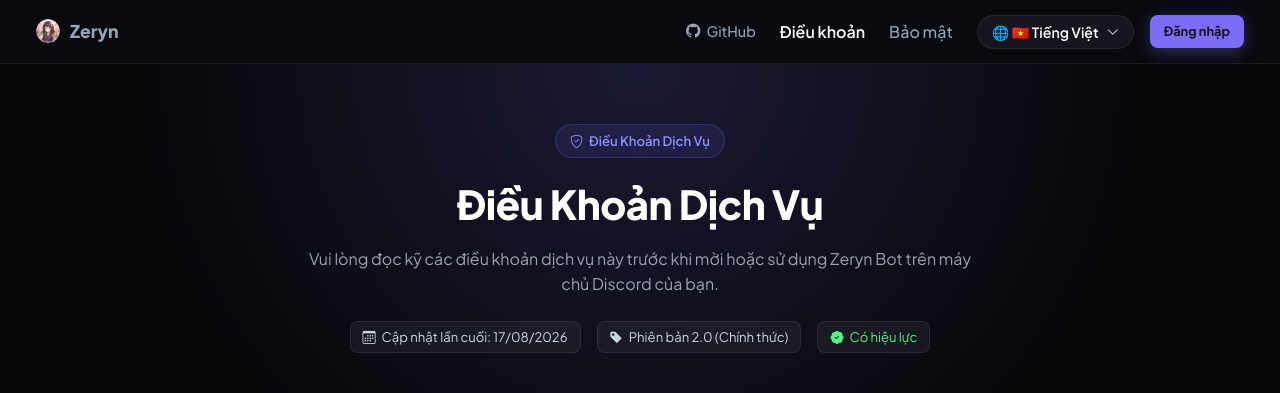
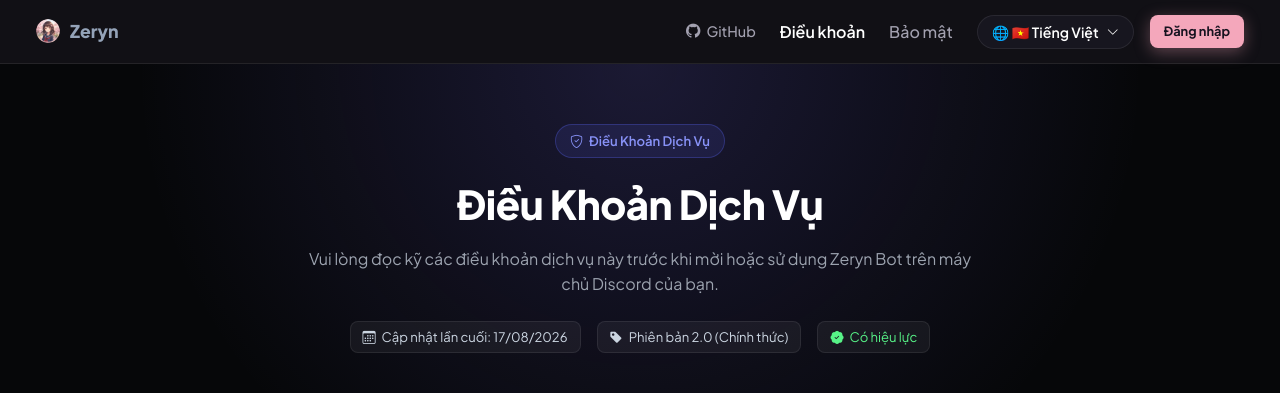
Before and after one commit to namokla2005/ZerynBot, a Flask app: page /tos in a window 1280 px wide. Shown: the top 393 px of the page. Run offline with Flask 3, Linux system fonts and the light colour scheme; some libraries are stand-ins or nearby versions.

Commit message:
fix(dashboard): restore Pastel Obsidian Glow (Sakura Pink) theme and replace CPU gauge with Uptime

```diff
--- a/dashboard/app.py
+++ b/dashboard/app.py
@@ -2333,13 +2333,15 @@ def _get_all_bot_guilds_detailed() -> list:
 _last_cpu_times = None
 
 def get_system_hardware_stats() -> dict:
-    """Đọc thông số CPU & RAM thời gian thực không phụ thuộc thư viện bên thứ 3 (hỗ trợ Linux/Termux /proc và Windows NT)."""
-    global _last_cpu_times
+    """Đọc thông số RAM, Uptime và trạng thái hệ thống cho Termux Linux và Windows."""
+    import re
     stats = {
-        "cpu_percent": 0.0,
         "ram_percent": 0.0,
         "ram_used_gb": 0.0,
         "ram_total_gb": 0.0,
+        "uptime": "24/7 Active",
+        "host_platform": "Tecno Pova 2 • Termux ARM64" if os.name != "nt" else "Windows Host",
+        "status": "healthy"
     }
 
     # 1. RAM Telemetry
@@ -2387,41 +2389,20 @@ def get_system_hardware_stats() -> dict:
     except Exception as e:
         print(f"[Telemetry] Error reading RAM: {e}")
 
-    # 2. CPU Telemetry
+    # 2. Uptime Telemetry
     try:
-        if os.path.exists("/proc/stat"):
-            with open("/proc/stat", "r", encoding="utf-8") as f:
-                first_line = f.readline()
-            fields = [float(x) for x in first_line.strip().split()[1:]]
-            idle = fields[3] + (fields[4] if len(fields) > 4 else 0)
-            total = sum(fields)
-            if _last_cpu_times and _last_cpu_times.get("type") == "proc":
-                idle_delta = idle - _last_cpu_times["idle"]
-                total_delta = total - _last_cpu_times["total"]
-                if total_delta > 0:
-                    stats["cpu_percent"] = round(max(0.0, min(100.0, (1.0 - idle_delta / total_delta) * 100)), 1)
-            _last_cpu_times = {"type": "proc", "idle": idle, "total": total}
-        elif os.name == "nt":
-            import ctypes
-            class FILETIME(ctypes.Structure):
-                _fields_ = [("dwLowDateTime", ctypes.c_uint32), ("dwHighDateTime", ctypes.c_uint32)]
-            def to_int(ft):
-                return (ft.dwHighDateTime << 32) + ft.dwLowDateTime
-            idle_time, kernel_time, user_time = FILETIME(), FILETIME(), FILETIME()
-            if ctypes.windll.kernel32.GetSystemTimes(ctypes.byref(idle_time), ctypes.byref(kernel_time), ctypes.byref(user_time)):
-                idle_i = to_int(idle_time)
-                kernel_i = to_int(kernel_time)
-                user_i = to_int(user_time)
-                total_i = kernel_i + user_i
-                if _last_cpu_times and _last_cpu_times.get("type") == "nt":
-                    idle_d = idle_i - _last_cpu_times["idle"]
-                    total_d = total_i - _last_cpu_times["total"]
-                    if total_d > 0:
-                        sys_pct = (1.0 - idle_d / total_d) * 100 if total_d > 0 else 0.0
-                        stats["cpu_percent"] = round(max(0.0, min(100.0, sys_pct)), 1)
-                _last_cpu_times = {"type": "nt", "idle": idle_i, "total": total_i}
+        if os.name != "nt":
+            res = subprocess.run(["uptime"], capture_output=True, text=True, timeout=2)
+            out = res.stdout.strip()
+            if "up " in out:
+                m = re.search(r"up\s+([^,]+,\s*[^,]+)", out)
+                if m:
+                    stats["uptime"] = m.group(1).replace("days", "ngày").replace("day", "ngày").strip()
+                else:
+                    part = out.split("up ")[1].split(",")[0].strip()
+                    stats["uptime"] = part.replace("days", "ngày").replace("day", "ngày")
     except Exception as e:
-        print(f"[Telemetry] Error reading CPU: {e}")
+        print(f"[Telemetry] Error reading Uptime: {e}")
 
     return stats
 
--- a/dashboard/static/css/style.css
+++ b/dashboard/static/css/style.css
@@ -1,45 +1,45 @@
 @import url('https://fonts.googleapis.com/css2?family=Plus+Jakarta+Sans:ital,wght@0,300;0,400;0,500;0,600;0,700;0,800;1,400;1,600&family=Inter:ital,wght@0,300;0,400;0,500;0,600;0,700;0,800&display=swap');
 
-/* ─── CSS Variables (V10.0 — Midnight Obsidian & Bento Grid Theme) ────────── */
+/* ─── CSS Variables (V10.1 — Pastel Obsidian Glow / Hồng Obsidian Theme) ─── */
 :root {
-  --bg-body:        #060709;
-  --bg-sidebar:     rgba(10, 11, 16, 0.94);
-  --bg-card:        rgba(16, 17, 24, 0.78);
-  --bg-card2:       rgba(22, 24, 34, 0.88);
-  --bg-card-hover:  rgba(26, 28, 42, 0.92);
-  --bg-input:       rgba(12, 13, 19, 0.90);
-  --bg-hover:       rgba(255, 255, 255, 0.06);
-  --bg-active:      rgba(124, 109, 248, 0.16);
+  --bg-body:        #131217;
+  --bg-sidebar:     rgba(19, 18, 23, 0.94);
+  --bg-card:        rgba(25, 24, 34, 0.85);
+  --bg-card2:       rgba(35, 33, 46, 0.90);
+  --bg-card-hover:  rgba(38, 36, 50, 0.95);
+  --bg-input:       rgba(18, 17, 24, 0.85);
+  --bg-hover:       rgba(255, 255, 255, 0.08);
+  --bg-active:      rgba(244, 167, 187, 0.18);
   --border:         rgba(255, 255, 255, 0.08);
   --border-subtle:  rgba(255, 255, 255, 0.04);
-  --border-hover:   rgba(124, 109, 248, 0.45);
-  --border-focus:   #7c6df8;
+  --border-hover:   rgba(244, 167, 187, 0.35);
+  --border-focus:   #f4a7bb;
 
   /* Surface for modals, legal cards, login card */
-  --surface:        rgba(14, 15, 22, 0.98);
+  --surface:        rgba(25, 24, 34, 0.96);
 
-  /* Primary Accent: Electric Violet & Indigo (Midnight Obsidian) */
-  --accent:         #7c6df8;
-  --accent-hover:   #9285ff;
-  --accent-light:   rgba(124, 109, 248, 0.14);
-  --accent-glow:    rgba(124, 109, 248, 0.35);
+  /* Primary Accent: Sakura / Cherry Blossom Pink (Hồng Obsidian Nekotina Theme) */
+  --accent:         #f4a7bb;
+  --accent-hover:   #ffb8ca;
+  --accent-light:   rgba(244, 167, 187, 0.16);
+  --accent-glow:    rgba(244, 167, 187, 0.35);
+  --accent-purple:  #9d8df1;
+  --accent-blue:    #5865f2;
   --accent-cyan:    #38bdf8;
   --accent-cyan-bg: rgba(56, 189, 248, 0.12);
-  --accent-purple:  #a855f7;
-  --accent-blue:    #5865f2;
 
-  --success:        #10b981;
-  --success-bg:     rgba(16, 185, 129, 0.16);
-  --danger:         #f43f5e;
-  --danger-bg:      rgba(244, 63, 94, 0.16);
-  --warning:        #f59e0b;
-  --warning-bg:     rgba(245, 158, 11, 0.16);
+  --success:        #57f287;
+  --success-bg:     rgba(87, 242, 135, 0.18);
+  --danger:         #ed4245;
+  --danger-bg:      rgba(237, 66, 69, 0.18);
+  --warning:        #fee75c;
+  --warning-bg:     rgba(254, 231, 92, 0.18);
 
   /* High contrast text tokens */
   --text-primary:   #ffffff;
-  --text-secondary: #94a3b8;
-  --text-muted:     #64748b;
-  --text-disabled:  #475569;
+  --text-secondary: #a3a1b0;
+  --text-muted:     #6f6d7e;
+  --text-disabled:  #555364;
 
   --sidebar-width:  250px;
   --radius-sm:      8px;
@@ -47,9 +47,9 @@
   --radius-lg:      18px;
   --radius-xl:      24px;
   --radius-pill:    9999px;
-  --shadow:         0 20px 50px rgba(0, 0, 0, 0.7);
-  --shadow-sm:      0 8px 30px rgba(0, 0, 0, 0.45);
-  --shadow-glow:    0 0 40px rgba(124, 109, 248, 0.2);
+  --shadow:         0 16px 40px rgba(0, 0, 0, 0.55);
+  --shadow-sm:      0 6px 24px rgba(0, 0, 0, 0.35);
+  --shadow-glow:    0 0 40px rgba(244, 167, 187, 0.35);
   --transition:     all 0.22s cubic-bezier(0.16, 1, 0.3, 1);
   --font-sans:      'Plus Jakarta Sans', 'Inter', -apple-system, sans-serif;
 }
@@ -68,10 +68,10 @@ body {
   position: relative;
   background-color: var(--bg-body);
   background-image:
-    radial-gradient(circle at 18% 12%, rgba(124, 109, 248, 0.10) 0%, transparent 45%),
-    radial-gradient(circle at 82% 18%, rgba(56, 189, 248, 0.08) 0%, transparent 40%),
-    radial-gradient(circle at 50% 55%, rgba(168, 85, 247, 0.06) 0%, transparent 50%),
-    radial-gradient(circle at 80% 90%, rgba(124, 109, 248, 0.07) 0%, transparent 45%);
+    radial-gradient(circle at 15% 10%, rgba(244, 167, 187, 0.09) 0%, transparent 42%),
+    radial-gradient(circle at 85% 20%, rgba(157, 141, 241, 0.10) 0%, transparent 45%),
+    radial-gradient(circle at 50% 60%, rgba(88, 101, 242, 0.06) 0%, transparent 50%),
+    radial-gradient(circle at 80% 90%, rgba(244, 167, 187, 0.07) 0%, transparent 42%);
   background-attachment: fixed;
   line-height: 1.5;
 }
--- a/dashboard/templates/server.html
+++ b/dashboard/templates/server.html
@@ -36,7 +36,7 @@
 {% if meta %}
 <div class="stats-grid">
   <div class="stat-card">
-    <div class="stat-icon" style="background: rgba(124,109,248,0.15); color: #7c6df8;">👥</div>
+    <div class="stat-icon" style="background: rgba(244,167,187,0.15); color: #f4a7bb;">👥</div>
     <div class="stat-value">{{ meta.get('member_count', '—') }}</div>
     <div class="stat-label">{{ t('dashboard.stat_members') }}</div>
   </div>
@@ -51,7 +51,7 @@
     <div class="stat-label">{{ t('dashboard.stat_total_modules') }}</div>
   </div>
   <div class="stat-card">
-    <div class="stat-icon" style="background: rgba(56,189,248,0.15); color: #38bdf8;">⚡</div>
+    <div class="stat-icon" style="background: rgba(157,141,241,0.15); color: #9d8df1;">⚡</div>
     <div class="stat-value">{{ recent_events | length if recent_events else 0 }}</div>
     <div class="stat-label">Recent Events (Max 15)</div>
   </div>
```
Also changed, not shown: other parts of dashboard/static/css/style.css (+17 -17 lines), dashboard/templates/admin.html (+18 -32 lines), dashboard/templates/landing.html (+18 -18 lines).
